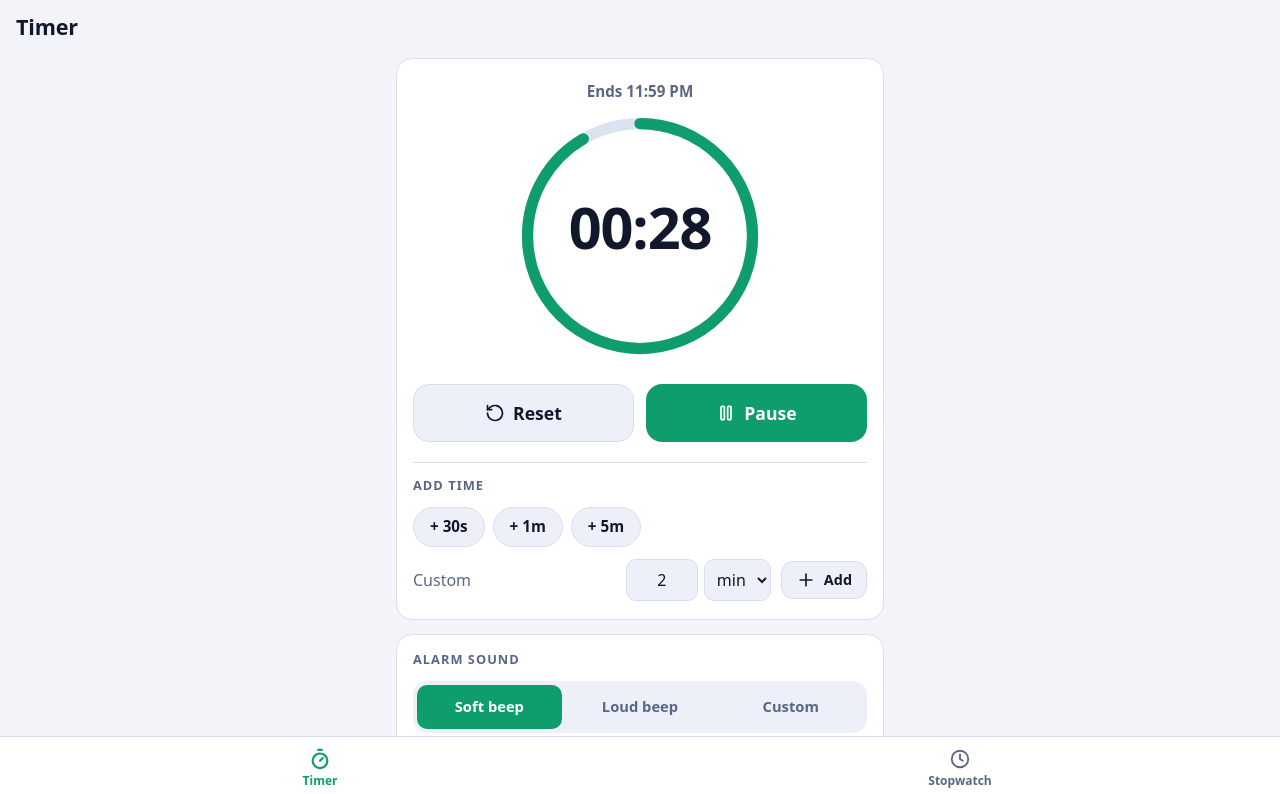
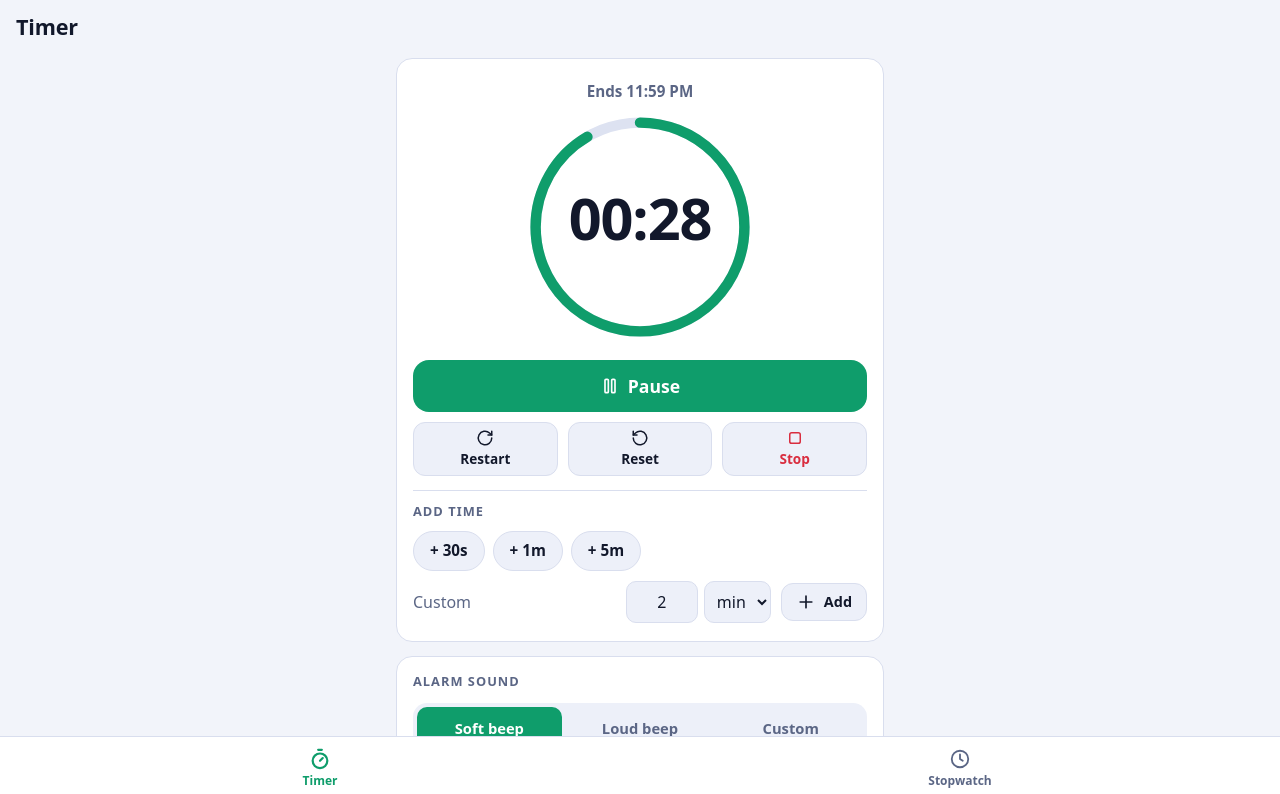
Before and after one commit to karthik647p/custom-tools, a plain HTML site: page index.html in a window 1280 px wide. Both pictures are taken after a click on the button "Start". Shown: the top 794 px of the page. Drawn offline with Linux system fonts and the light colour scheme.

Commit message:
Timer: add Restart, Reset and Stop buttons
Co-Authored-By: Claude Sonnet 5.5 <noreply@anthropic.com>

```diff
--- a/css/app.css
+++ b/css/app.css
@@ -123,6 +123,13 @@ main { width: 100%; max-width: 520px; margin: 0 auto; padding: 4px 16px 0; }
 .controls { display: flex; gap: 12px; margin-top: 18px; }
 .controls:empty { display: none; }
 .controls .btn { flex: 1; }
+.controls.stack { flex-direction: column; gap: 10px; margin-top: 12px; }
+.controls.stack .btn.big { min-height: 52px; }
+.controls.stack .btn.wide { flex: none; }
+.ctl-row { display: flex; gap: 10px; }
+.ctl-row .btn { flex-direction: column; gap: 2px; min-height: 54px; padding: 0 6px; font-size: 0.85rem; }
+.ctl-row .btn svg { width: 18px; height: 18px; }
+.ctl-row .btn[data-act="stop"] { color: var(--danger); }
 
 /* segmented radio group */
 .seg { display: flex; gap: 6px; padding: 4px; border-radius: 14px; background: var(--surface-2); }
@@ -193,7 +200,7 @@ main { width: 100%; max-width: 520px; margin: 0 auto; padding: 4px 16px 0; }
 @keyframes shake { 25% { transform: translateX(-8px); } 75% { transform: translateX(8px); } }
 
 /* sized by height too, so Pause and the Add-time chips stay on screen on short phones */
-.dial { position: relative; width: min(100%, 250px, 36dvh); aspect-ratio: 1; margin: 4px auto 0; }
+.dial { position: relative; width: min(100%, 250px, 29dvh); aspect-ratio: 1; margin: 4px auto 0; }
 .dial .time { font-size: clamp(2.2rem, 13vw, 3.6rem); }
 /* when time's up the buttons matter more than the ring */
 [data-state="finished"] .dial { width: min(100%, 170px, 24dvh); }
@@ -208,10 +215,10 @@ main { width: 100%; max-width: 520px; margin: 0 auto; padding: 4px 16px 0; }
 [data-state="finished"] .sub { color: var(--danger); }
 @keyframes pulse { 50% { opacity: 0.45; } }
 
-.finish { display: flex; flex-direction: column; gap: 12px; margin-top: 18px; text-align: left; }
-.addbox { display: flex; flex-direction: column; gap: 12px; margin-top: 20px; padding-top: 14px; border-top: 1px solid var(--line); text-align: left; }
+.finish { display: flex; flex-direction: column; gap: 12px; margin-top: 12px; text-align: left; }
+.finish:has(#t-stop[hidden]) { display: none; }
+.addbox { display: flex; flex-direction: column; gap: 10px; margin-top: 14px; padding-top: 12px; border-top: 1px solid var(--line); text-align: left; }
 .addbox .group-label { margin-top: 0; }
-#t-done { margin-top: 8px; }
 .group-label { margin-top: 6px; font-size: 0.8rem; font-weight: 700; letter-spacing: 0.08em; text-transform: uppercase; color: var(--muted); }
 .custom-add { display: flex; align-items: center; gap: 10px; }
 .custom-add .durfield { margin-left: auto; }
--- a/js/tools/timer.js
+++ b/js/tools/timer.js
@@ -177,13 +177,32 @@ function resume() {
   render();
 }
 
-function reset() {
+/** Stop: cancel the timer, silence any alarm and go back to the time picker. */
+function stop() {
   silence();
   st = { status: 'idle' };
   persist();
   syncRuntime();
   render();
 }
+
+/** Reset: back to the full time, waiting for you to press Start. */
+function reset() {
+  if (st.status === 'idle') return;
+  silence();
+  const ms = st.dur * 1000;
+  st = { status: 'paused', total: ms, left: ms, cycle: 1, cycles: st.cycles, dur: st.dur };
+  persist();
+  syncRuntime();
+  render();
+}
+
+/** Restart: run the full time again from the top, immediately. */
+function restart() {
+  if (st.status !== 'idle') begin(st.dur);
+}
+
+const isReady = () => st.status === 'paused' && st.left >= st.total;
 
 function complete() {
   const now = Date.now();
@@ -258,26 +277,28 @@ function render() {
   show(q('#t-picker'), s === 'idle');
   show(q('#t-dial'), s !== 'idle');
   show(q('#t-finish'), s === 'finished');
-  show(q('#t-done'), s === 'finished');
   show(q('#t-addbox'), s !== 'idle');
   show(q('#t-presets'), s === 'idle');
 
-  const controls = {
+  // Restart / Reset / Stop are always available once a timer exists
+  const row = `<div class="ctl-row">
+      <button class="btn secondary" data-act="restart">${icons.restart}Restart</button>
+      <button class="btn secondary" data-act="reset">${icons.reset}Reset</button>
+      <button class="btn secondary" data-act="stop">${icons.stop}Stop</button>
+    </div>`;
+  const main = {
     idle: `<button class="btn primary big wide" data-act="start">${icons.play}Start</button>`,
-    running: `<button class="btn secondary big" data-act="reset">${icons.reset}Reset</button>
-              <button class="btn primary big" data-act="pause">${icons.pause}Pause</button>`,
-    paused: `<button class="btn secondary big" data-act="reset">${icons.reset}Reset</button>
-             <button class="btn primary big" data-act="resume">${icons.play}Resume</button>`,
-    finished: '',
+    running: `<button class="btn primary big wide" data-act="pause">${icons.pause}Pause</button>${row}`,
+    paused: `<button class="btn primary big wide" data-act="resume">${icons.play}${isReady() ? 'Start' : 'Resume'}</button>${row}`,
+    finished: row,
   }[s];
-  q('#t-controls').innerHTML = controls;
+  q('#t-controls').innerHTML = main;
   renderFinish();
   update();
 }
 
 function renderFinish() {
   q('#t-stop').hidden = !ringing;
-  q('#t-restart-dur').textContent = shortDur(st.dur);
   q('#t-adds').innerHTML = cfg.adds
     .map((sec) => `<button class="chip" data-act="add" data-sec="${sec}">+ ${shortDur(sec)}</button>`)
     .join('');
@@ -301,7 +322,7 @@ function update() {
     if (cfg.label) bits.push(cfg.label);
     if (st.cycles > 1 && s !== 'finished') bits.push(`Cycle ${st.cycle} of ${st.cycles}`);
     if (s === 'running') bits.push(`Ends ${new Date(st.endAt).toLocaleTimeString([], { hour: 'numeric', minute: '2-digit' })}`);
-    if (s === 'paused') bits.push('Paused');
+    if (s === 'paused') bits.push(isReady() ? 'Ready' : 'Paused');
     q('#t-meta').textContent = bits.join(' · ');
     q('#t-over').textContent = over;
   } else {
@@ -486,12 +507,11 @@ export default {
           </div>
         </div>
 
-        <div class="controls" id="t-controls"></div>
-
         <div class="finish" id="t-finish" hidden>
           <button class="btn danger big wide" id="t-stop" data-act="silence" hidden>${icons.bellOff}Stop alarm</button>
-          <button class="btn primary big wide" data-act="restart">${icons.reset}Restart <span id="t-restart-dur"></span></button>
         </div>
+
+        <div class="controls stack" id="t-controls"></div>
 
         <div class="addbox" id="t-addbox" hidden>
           <div class="group-label" id="t-add-label">Add time</div>
@@ -501,8 +521,6 @@ export default {
             <button class="btn secondary small" data-act="add-custom">${icons.plus}Add</button>
           </div>
         </div>
-
-        <button class="btn ghost wide" id="t-done" data-act="reset" hidden>Done – back to timer</button>
       </section>
 
       <section class="card" id="t-presets">
@@ -573,9 +591,8 @@ export default {
     writePicker(cfg.dur);
 
     const actions = {
-      start, pause, resume, reset,
+      start, pause, resume, reset, stop, restart,
       silence,
-      restart: () => begin(st.dur),
       add: (b) => addSecs(Number(b.dataset.sec)),
       'add-custom': () => addSecs(customAddSecs),
       'add-option': () => { cfg.adds.push(60); saveCfg(); renderAddsEditor(); renderFinish(); },
--- a/js/util.js
+++ b/js/util.js
@@ -63,6 +63,7 @@ export const icons = {
   play: '<svg viewBox="0 0 24 24" fill="currentColor" stroke="none"><path d="M7 4.5v15a1 1 0 0 0 1.5.86l12-7.5a1 1 0 0 0 0-1.72l-12-7.5A1 1 0 0 0 7 4.5z"/></svg>',
   pause: '<svg viewBox="0 0 24 24" fill="currentColor" stroke="none"><rect x="6" y="4" width="4" height="16" rx="1.2"/><rect x="14" y="4" width="4" height="16" rx="1.2"/></svg>',
   reset: '<svg viewBox="0 0 24 24"><path d="M3 12a9 9 0 1 0 3-6.7L3 8"/><path d="M3 3v5h5"/></svg>',
+  restart: '<svg viewBox="0 0 24 24"><path d="M21 12a9 9 0 1 1-3-6.7L21 8"/><path d="M21 3v5h-5"/></svg>',
   stop: '<svg viewBox="0 0 24 24" fill="currentColor" stroke="none"><rect x="5" y="5" width="14" height="14" rx="2.5"/></svg>',
   bellOff: '<svg viewBox="0 0 24 24"><path d="M8.7 3A6 6 0 0 1 18 8c0 2.7.6 4.6 1.3 6M17 17H3s3-2 3-9a4.7 4.7 0 0 1 .3-1.7"/><path d="M10.3 21a1.9 1.9 0 0 0 3.4 0"/><path d="m2 2 20 20"/></svg>',
   plus: '<svg viewBox="0 0 24 24"><path d="M12 5v14M5 12h14"/></svg>',
```
